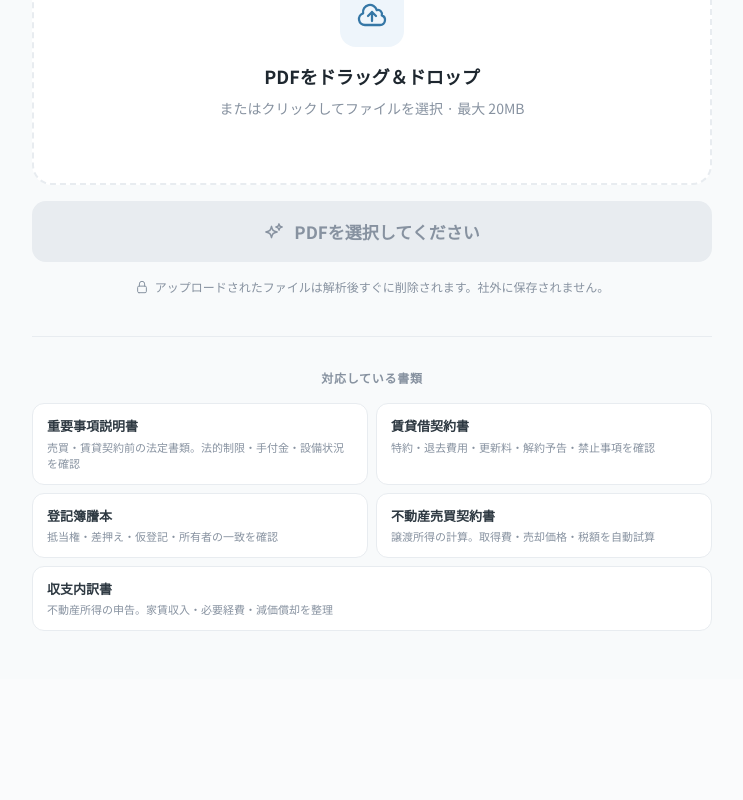
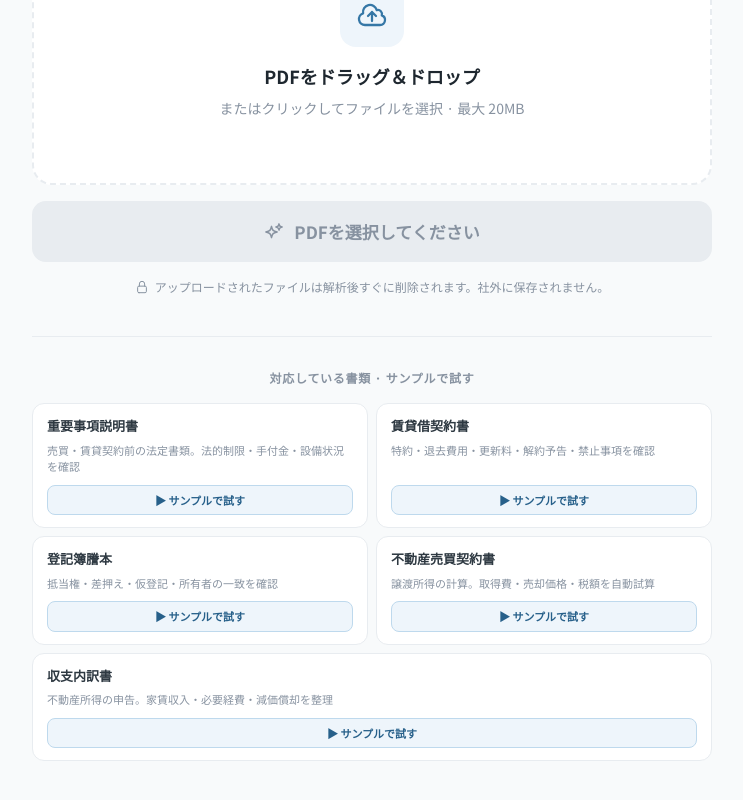
Before and after one commit to keita2399/juusetsu-checker, a Next.js app: page / in a window 1280 px wide. Shown: the part 452-1252 px from the top of the page, without its empty margins (268-1011 px from the left). Before the commit the page ends 1131 px from the top, so only its background shows below. Built offline with nearby package versions, Linux system fonts and the light colour scheme.

Commit message:
feat: 対応書類一覧に「サンプルで試す」ボタンを追加

```diff
--- a/components/screens/TopScreen.tsx
+++ b/components/screens/TopScreen.tsx
@@ -14,6 +14,14 @@ export const DOC_LABELS: Record<DocType, string> = {
   fudosan_shotoku: '収支内訳書',
 };
 
+const SAMPLE_DOCS: { docType: Exclude<DocType, 'auto'>; label: string; desc: string; file: string }[] = [
+  { docType:'juusetsu',        label:'重要事項説明書',   desc:'売買・賃貸契約前の法定書類。法的制限・手付金・設備状況を確認',       file:'/sample-juusetsu.pdf' },
+  { docType:'chinshaku',       label:'賃貸借契約書',     desc:'特約・退去費用・更新料・解約予告・禁止事項を確認',                   file:'/sample-chinshaku.pdf' },
+  { docType:'touki',           label:'登記簿謄本',       desc:'抵当権・差押え・仮登記・所有者の一致を確認',                         file:'/sample-touki.pdf' },
+  { docType:'joto',            label:'不動産売買契約書', desc:'譲渡所得の計算。取得費・売却価格・税額を自動試算',                   file:'/sample-joto.pdf' },
+  { docType:'fudosan_shotoku', label:'収支内訳書',       desc:'不動産所得の申告。家賃収入・必要経費・減価償却を整理',               file:'/sample-fudosan-shotoku.pdf' },
+];
+
 type DetectState =
   | { status: 'idle' }
   | { status: 'detecting' }
@@ -26,7 +34,21 @@ export function TopScreen({ onStart }: TopScreenProps) {
   const [selectedFile, setSelectedFile] = useState<File | null>(null);
   const [dragging, setDragging] = useState(false);
   const [detect, setDetect] = useState<DetectState>({ status: 'idle' });
+  const [loadingSample, setLoadingSample] = useState<string | null>(null);
   const inputRef = useRef<HTMLInputElement>(null);
+
+  const handleSample = async (docType: Exclude<DocType, 'auto'>, filePath: string) => {
+    setLoadingSample(docType);
+    try {
+      const res = await fetch(filePath);
+      const blob = await res.blob();
+      const fileName = filePath.split('/').pop()!;
+      const file = new File([blob], fileName, { type: 'application/pdf' });
+      onStart(file, docType);
+    } catch {
+      setLoadingSample(null);
+    }
+  };
 
   const handleFile = async (file: File) => {
     if (file.type !== 'application/pdf') return;
@@ -223,25 +245,38 @@ export function TopScreen({ onStart }: TopScreenProps) {
           {/* Supported doc types */}
           <div style={{ marginTop:40, borderTop:`1px solid ${BRAND.border}`, paddingTop:32 }}>
             <div style={{ fontSize:12, fontWeight:700, color:BRAND.ink400, letterSpacing:'.06em', textAlign:'center', marginBottom:16 }}>
-              対応している書類
+              対応している書類 · サンプルで試す
             </div>
             <div style={{ display:'grid', gridTemplateColumns:'1fr 1fr', gap:8 }}>
-              {([
-                { label:'重要事項説明書', desc:'売買・賃貸契約前の法定書類。法的制限・手付金・設備状況を確認' },
-                { label:'賃貸借契約書',   desc:'特約・退去費用・更新料・解約予告・禁止事項を確認' },
-                { label:'登記簿謄本',     desc:'抵当権・差押え・仮登記・所有者の一致を確認' },
-                { label:'不動産売買契約書', desc:'譲渡所得の計算。取得費・売却価格・税額を自動試算' },
-                { label:'収支内訳書',     desc:'不動産所得の申告。家賃収入・必要経費・減価償却を整理' },
-              ] as { label: string; desc: string }[]).map((d, i) => (
-                <div key={i} style={{
-                  padding:'12px 14px', borderRadius:12,
-                  border:`1px solid ${BRAND.border}`, background:'#fff',
-                  ...(i === 4 ? { gridColumn:'1 / -1' } : {}),
-                }}>
-                  <div style={{ fontSize:13, fontWeight:700, color:BRAND.ink700, marginBottom:3 }}>{d.label}</div>
-                  <div style={{ fontSize:11, color:BRAND.ink400, lineHeight:1.5 }}>{d.desc}</div>
-                </div>
-              ))}
+              {SAMPLE_DOCS.map((d, i) => {
+                const loading = loadingSample === d.docType;
+                return (
+                  <div key={d.docType} style={{
+                    padding:'12px 14px', borderRadius:12,
+                    border:`1px solid ${BRAND.border}`, background:'#fff',
+                    display:'flex', flexDirection:'column', gap:6,
+                    ...(i === 4 ? { gridColumn:'1 / -1' } : {}),
+                  }}>
+                    <div style={{ fontSize:13, fontWeight:700, color:BRAND.ink700 }}>{d.label}</div>
+                    <div style={{ fontSize:11, color:BRAND.ink400, lineHeight:1.5, flex:1 }}>{d.desc}</div>
+                    <button
+                      onClick={() => handleSample(d.docType, d.file)}
+                      disabled={loadingSample !== null}
+                      style={{
+                        marginTop:4, padding:'6px 10px', borderRadius:8, fontSize:11, fontWeight:700,
+                        border:`1px solid ${BRAND.info.bd}`, background: BRAND.info.bg,
+                        color: BRAND.info.fg, cursor: loadingSample ? 'default' : 'pointer',
+                        fontFamily:FONT_SANS, opacity: loadingSample && !loading ? 0.5 : 1,
+                        display:'flex', alignItems:'center', justifyContent:'center', gap:6,
+                      }}
+                    >
+                      {loading
+                        ? <><span style={{ display:'inline-block', width:10, height:10, border:`2px solid ${BRAND.navy}`, borderTopColor:'transparent', borderRadius:'50%', animation:'spin 0.7s linear infinite' }}/> 読み込み中...</>
+                        : '▶ サンプルで試す'}
+                    </button>
+                  </div>
+                );
+              })}
             </div>
           </div>
 
```
